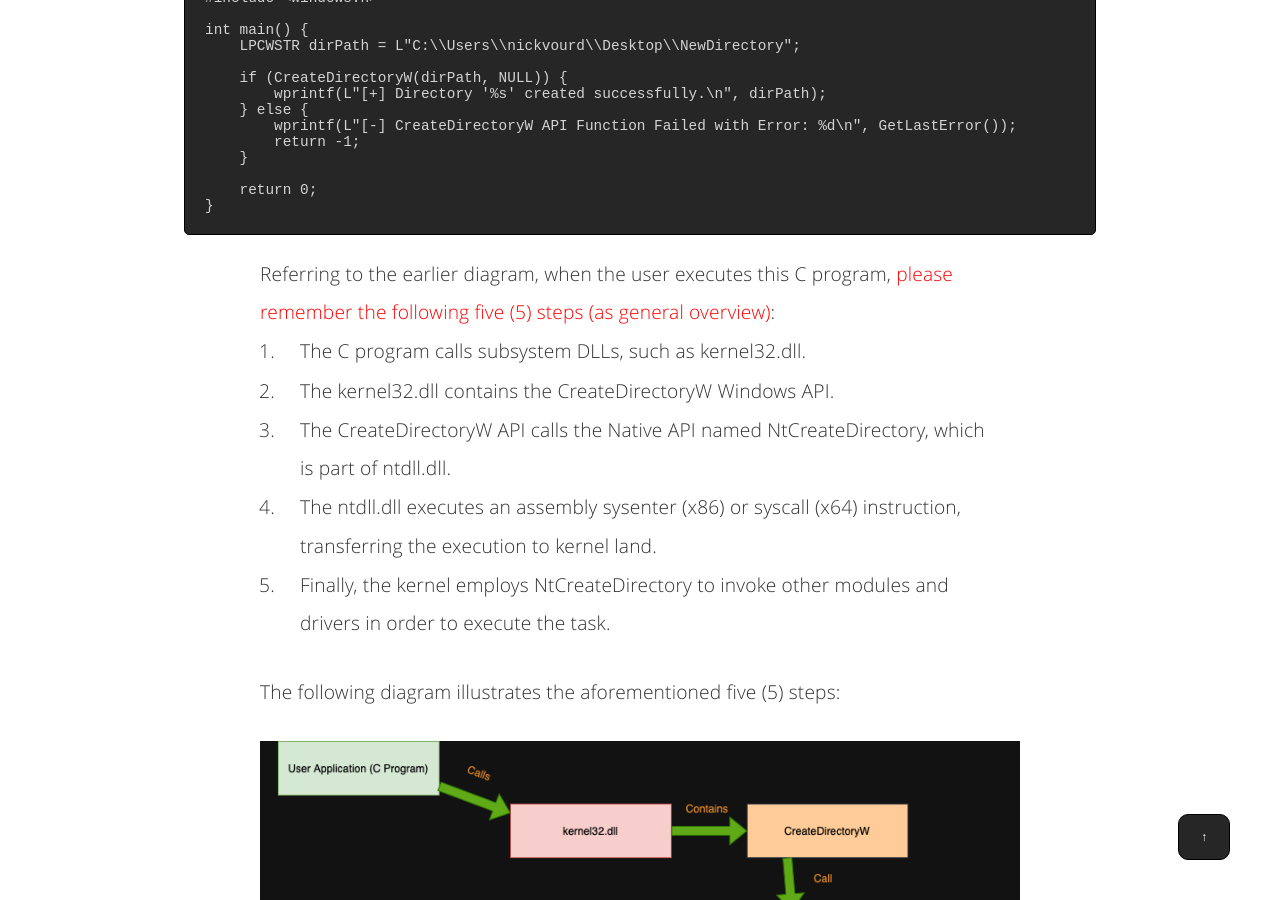
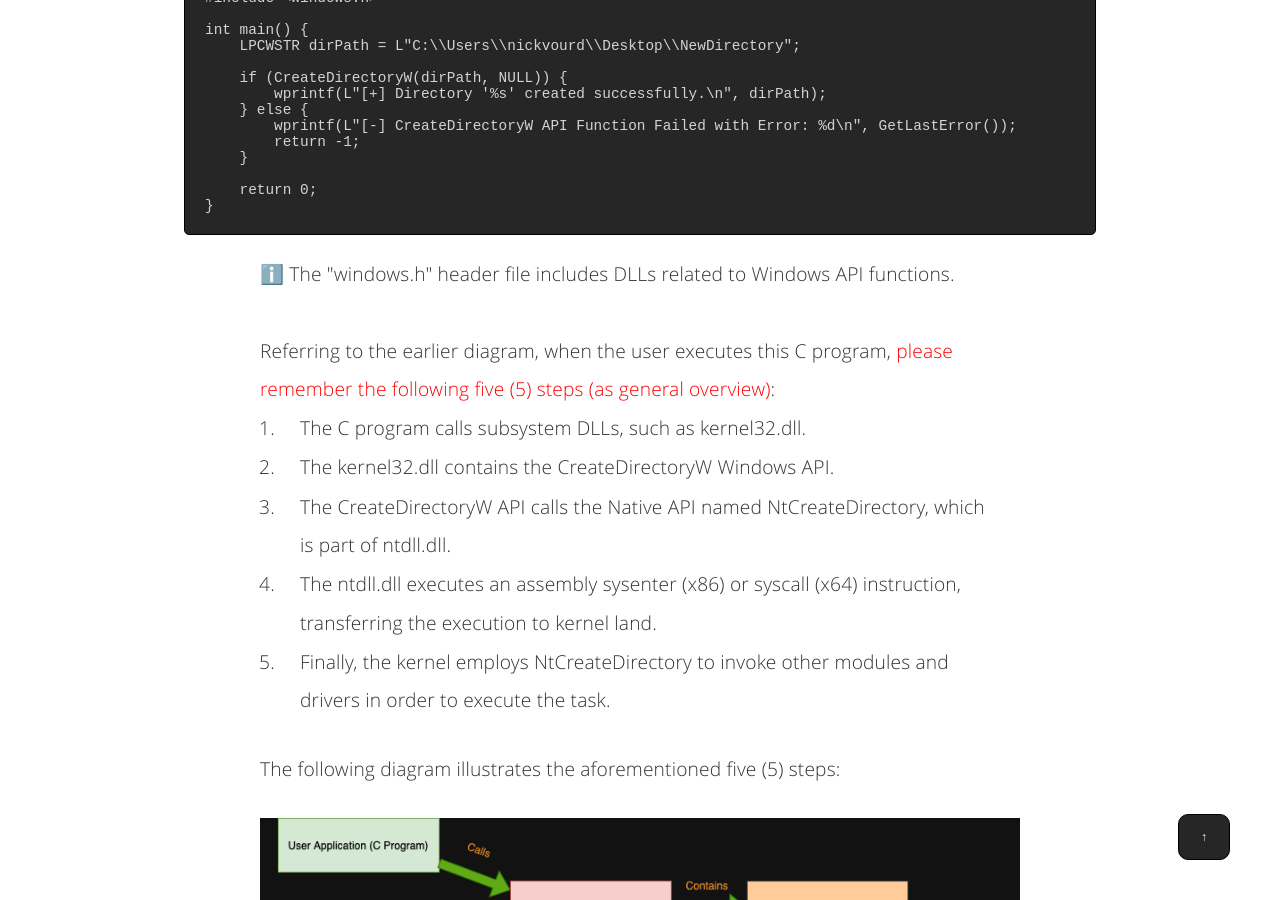
Before and after one commit to nickvourd/nickvourd.github.io, a Jekyll site: the page built from _posts/2023-10-22-an-overview-of-windows-arch.md, in a window 1280 px wide and 900 px high, scrolled down 6663 px. Built offline with Jekyll 4.4.1, drawn with Linux system fonts in a browser that asks for light colours.

Commit message:
Update 2023-10-22-an-overview-of-windows-arch.md

````diff
--- a/_posts/2023-10-22-an-overview-of-windows-arch.md
+++ b/_posts/2023-10-22-an-overview-of-windows-arch.md
@@ -290,8 +290,9 @@ int main() {
     return 0;
 }
 ```
+<p>ℹ️ The "windows.h" header file includes DLLs related to Windows API functions.<br /><br />
 
-<p>Referring to the earlier diagram, when the user executes this C program, <span style="color: red;">please remember the following five (5) steps (as general overview)</span>:</p>
+Referring to the earlier diagram, when the user executes this C program, <span style="color: red;">please remember the following five (5) steps (as general overview)</span>:</p>
 
 <ol>
 	<li>
````
